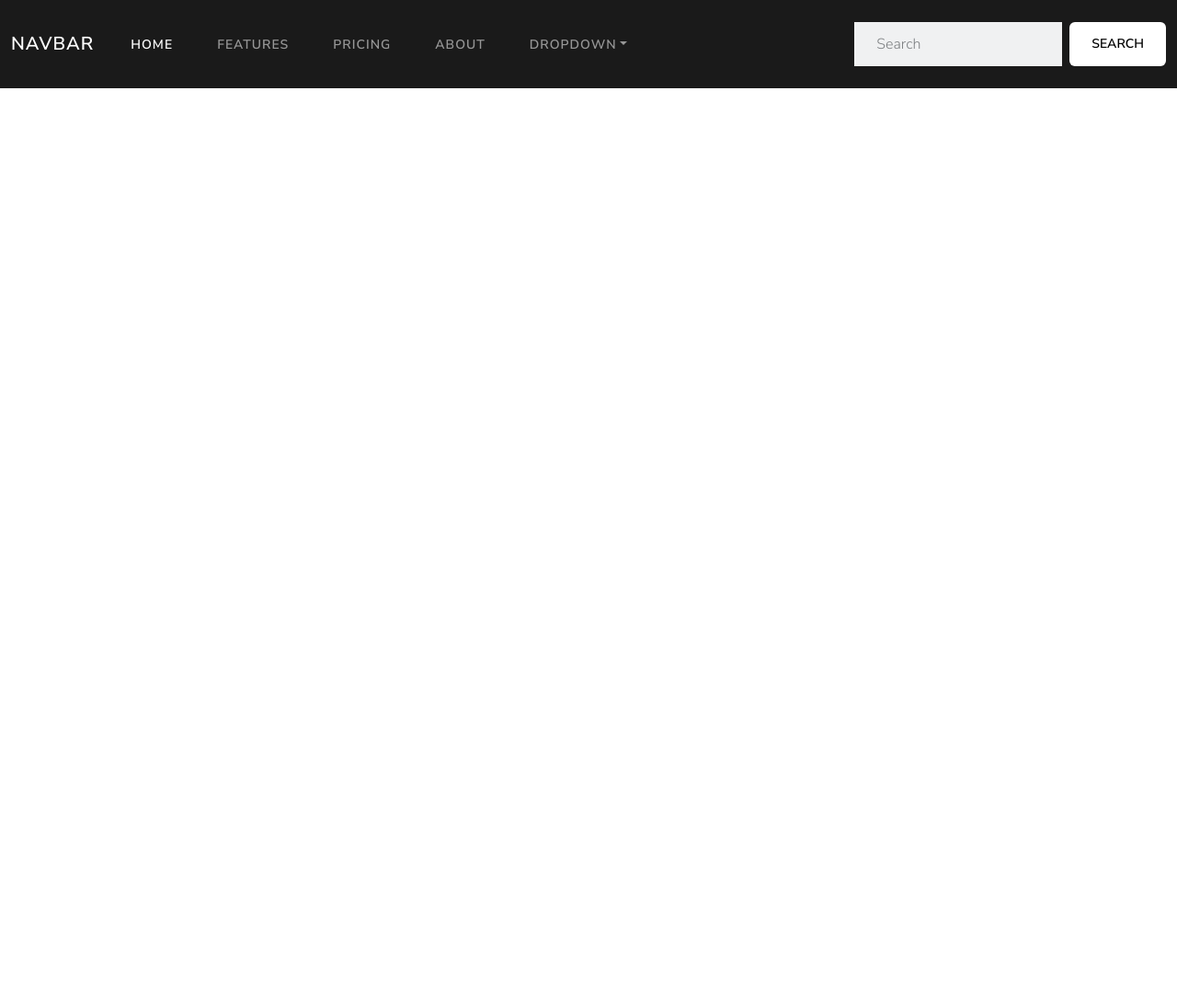
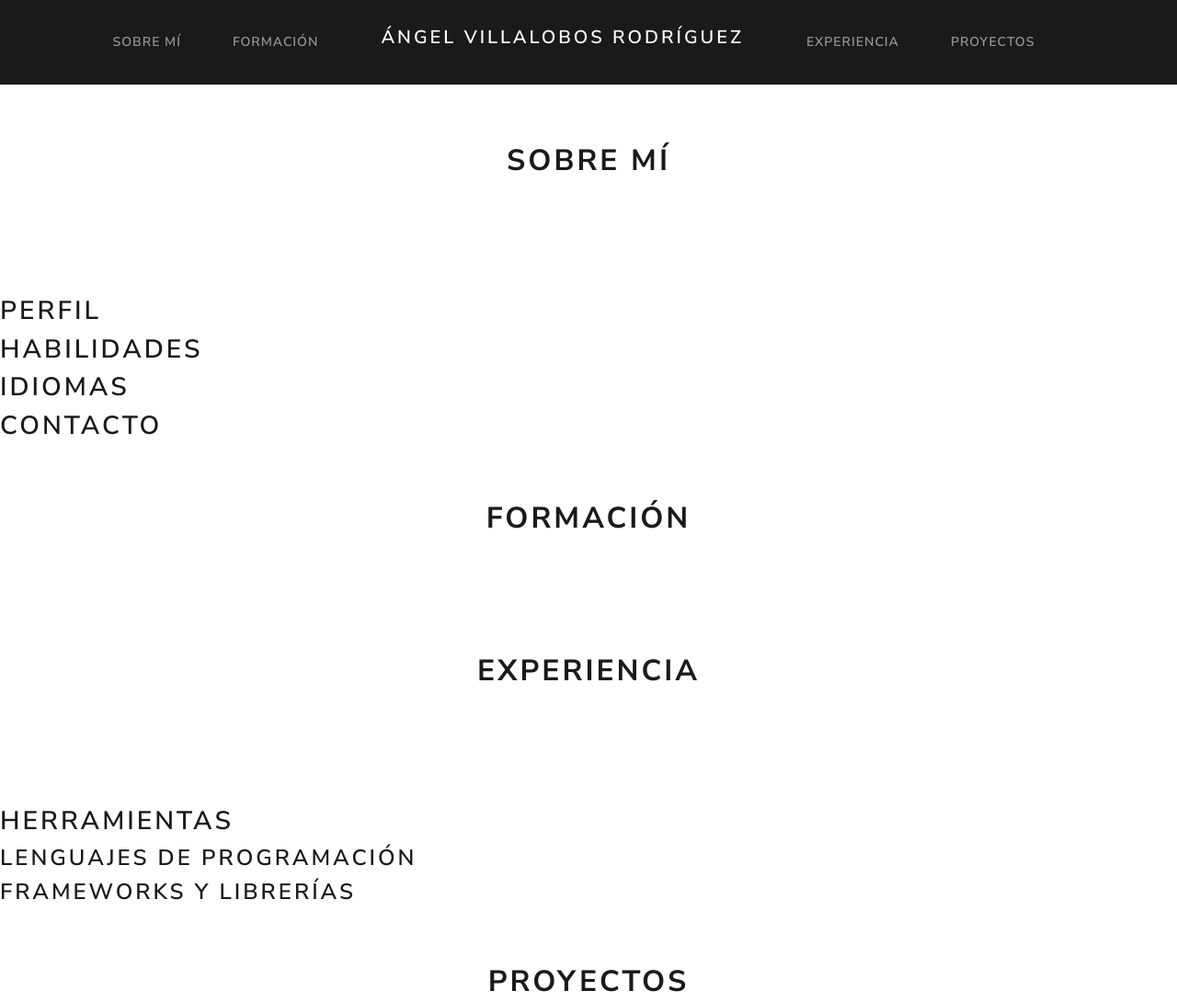
Before and after one commit to AngelVilR/Portafolio-Web, a plain HTML site: page index.html in a window 1280 px wide. Shown: the whole page at 92% size. Before the commit the page ends 800 px from the top, so only its background shows below. Drawn offline with Linux system fonts and the light colour scheme.

Commit message:
Titulos y subtitulos

```diff
--- /dev/null
+++ b/css/style-inicio.css
@@ -0,0 +1,11 @@
+.centrarNavBar{
+    display: flex;
+    margin: auto;
+    gap: 2em;
+}
+
+main h1{
+    margin: 2em 0em 4em;
+    text-align: center;
+    font-weight: bold;
+}
--- a/index.html
+++ b/index.html
@@ -7,53 +7,79 @@
   <title>Portafolio Web - Ángel Villalobos Rodríguez</title>
   <link rel="stylesheet" href="./bootstrap/css/bootstrap.min.css">
   <link rel="stylesheet" href="./css/bootstrap.min.css">
+  <link rel="stylesheet" href="./css/style-inicio.css">
 
 </head>
 
 <body>
+  <header>
     <nav class="navbar navbar-expand-lg bg-primary" data-bs-theme="dark">
-    <div class="container-fluid">
-      <a class="navbar-brand" href="#">Navbar</a>
-      <button class="navbar-toggler" type="button" data-bs-toggle="collapse" data-bs-target="#navbarColor01"
-        aria-controls="navbarColor01" aria-expanded="false" aria-label="Toggle navigation">
-        <span class="navbar-toggler-icon"></span>
-      </button>
-      <div class="collapse navbar-collapse" id="navbarColor01">
-        <ul class="navbar-nav me-auto">
+      <div class="centrarNavBar">
+
+        <div>
+          <ul class="navbar-nav me-auto gap-2">
             <li class="nav-item">
-            <a class="nav-link active" href="#">Home
-              <span class="visually-hidden">(current)</span>
-            </a>
+              <a class="nav-link" href="#">Sobre mí</a>
             </li>
+
             <li class="nav-item">
-            <a class="nav-link" href="#">Features</a>
-          </li>
-          <li class="nav-item">
-            <a class="nav-link" href="#">Pricing</a>
-          </li>
-          <li class="nav-item">
-            <a class="nav-link" href="#">About</a>
-          </li>
-          <li class="nav-item dropdown">
-            <a class="nav-link dropdown-toggle" data-bs-toggle="dropdown" href="#" role="button" aria-haspopup="true"
-              aria-expanded="false">Dropdown</a>
-            <div class="dropdown-menu">
-              <a class="dropdown-item" href="#">Action</a>
-              <a class="dropdown-item" href="#">Another action</a>
-              <a class="dropdown-item" href="#">Something else here</a>
-              <div class="dropdown-divider"></div>
-              <a class="dropdown-item" href="#">Separated link</a>
-            </div>
+              <a class="nav-link" href="#">Formación</a>
             </li>
           </ul>
-        <form class="d-flex">
-          <input class="form-control me-sm-2" type="search" placeholder="Search">
-          <button class="btn btn-secondary my-2 my-sm-0" type="submit">Search</button>
-        </form>
         </div>
+
+        <h1 class="navbar-brand" href="#">Ángel Villalobos Rodríguez</h1>
+
+        <div>
+          <ul class="navbar-nav me-auto gap-2">
+            <li class="nav-item">
+              <a class="nav-link" href="#">Experiencia</a>
+            </li>
+
+            <li class="nav-item">
+              <a class="nav-link" href="#">Proyectos</a>
+            </li>
+          </ul>
+        </div>
+
       </div>
     </nav>
+  </header>
+
+  <main>
+    <div>
+      <h1>Sobre mí</h1>
+
+      <h2>Perfil</h2>
+      <h2>Habilidades</h2>
+      <h2>Idiomas</h2>
+      <h2>Contacto</h2>
+
+    </div>
+
+    <div>
+      <h1>Formación</h1>
+    </div>
+
+    <div>
+      <h1>Experiencia</h1>
+
+      <h2>Herramientas</h2>
+      <h3>Lenguajes de programación</h3>
+      <h3>Frameworks y librerías</h3>
+    </div>
+
+    <div>
+      <h1>Proyectos</h1>
+    </div>
+  </main>
+
+  <footer>
+
+  </footer>
 </body>
+
+
 
 <script src="./bootstrap/js/bootstrap.min.js"></script>
 
```
Lines whose indentation alone changed are shown as unchanged.
